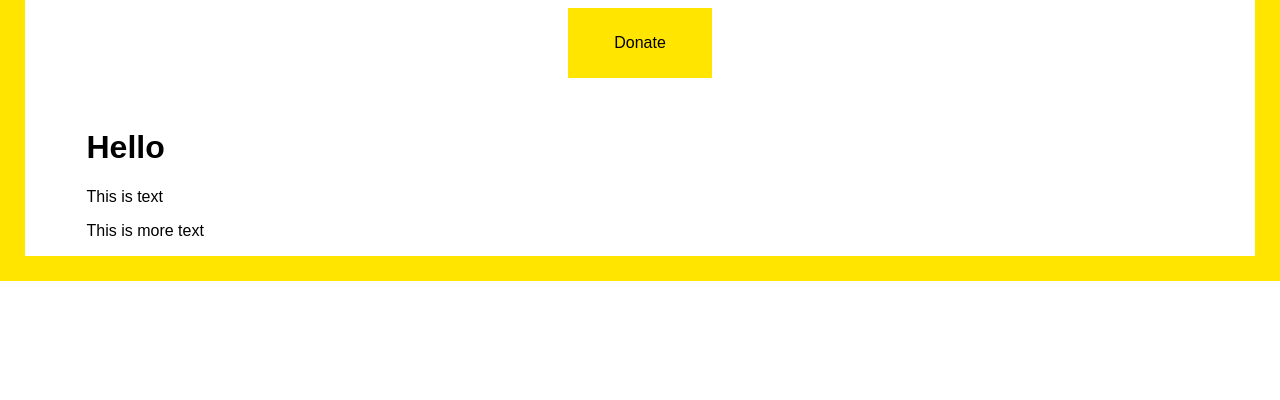
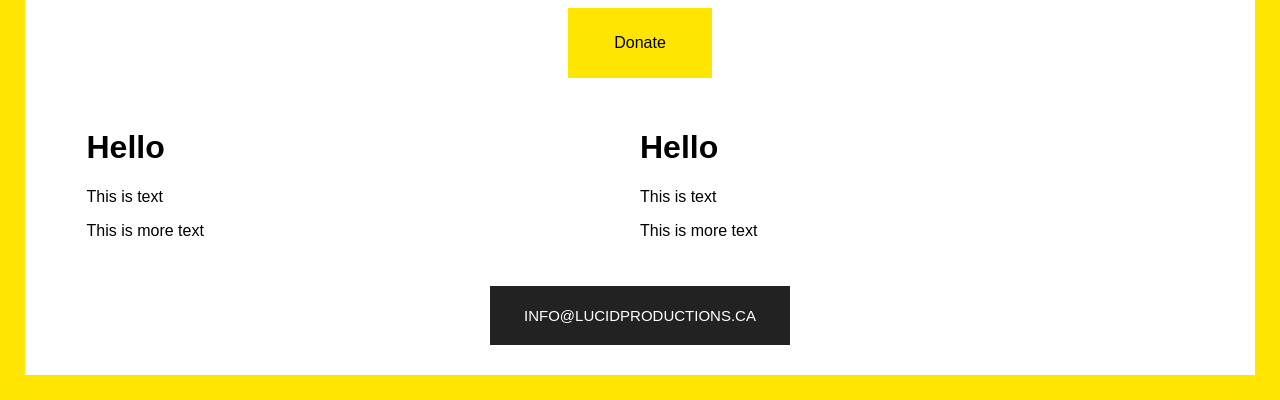
Before and after one commit to kellybarber/lucid-productions, a React app: page / in a window 1280 px wide. Shown: the part 829-1229 px from the top of the page. Before the commit the page ends 1110 px from the top, so only its background shows below. Built offline with nearby package versions, Linux system fonts and the light colour scheme.

Commit message:
website may be redundant

```diff
--- a/src/components/Home.js
+++ b/src/components/Home.js
@@ -10,6 +10,8 @@ class Home extends React.Component {
         </div>
         <div className='donate'>Donate</div>
         <TextBlock />
+        <TextBlock />
+        <div className='email'>INFO@LUCIDPRODUCTIONS.CA</div>
       </div>
     )
   }
--- a/src/server.js
+++ b/src/server.js
@@ -4,6 +4,4 @@ const app         = express()
 
 
 
-app.listen(3001, () => {
-  console.log('App listening on port 3001')
-})
+app.listen(3001, () => { console.log('App listening on port 3001') })
--- a/src/stylesheets/App.css
+++ b/src/stylesheets/App.css
@@ -33,3 +33,23 @@
   width: 144px;
   height: 70px;
 }
+
+.text-container {
+  grid-column: span 2;
+}
+
+.email {
+  grid-column: 1/5;
+  display: flex;
+
+  align-items: center;
+  justify-content: center;
+
+  color: #fff;
+  font-size: 15px;
+  background-color: #222;
+  padding: 21px 34px;
+  margin: 30px auto 30px auto;
+
+
+}
```
